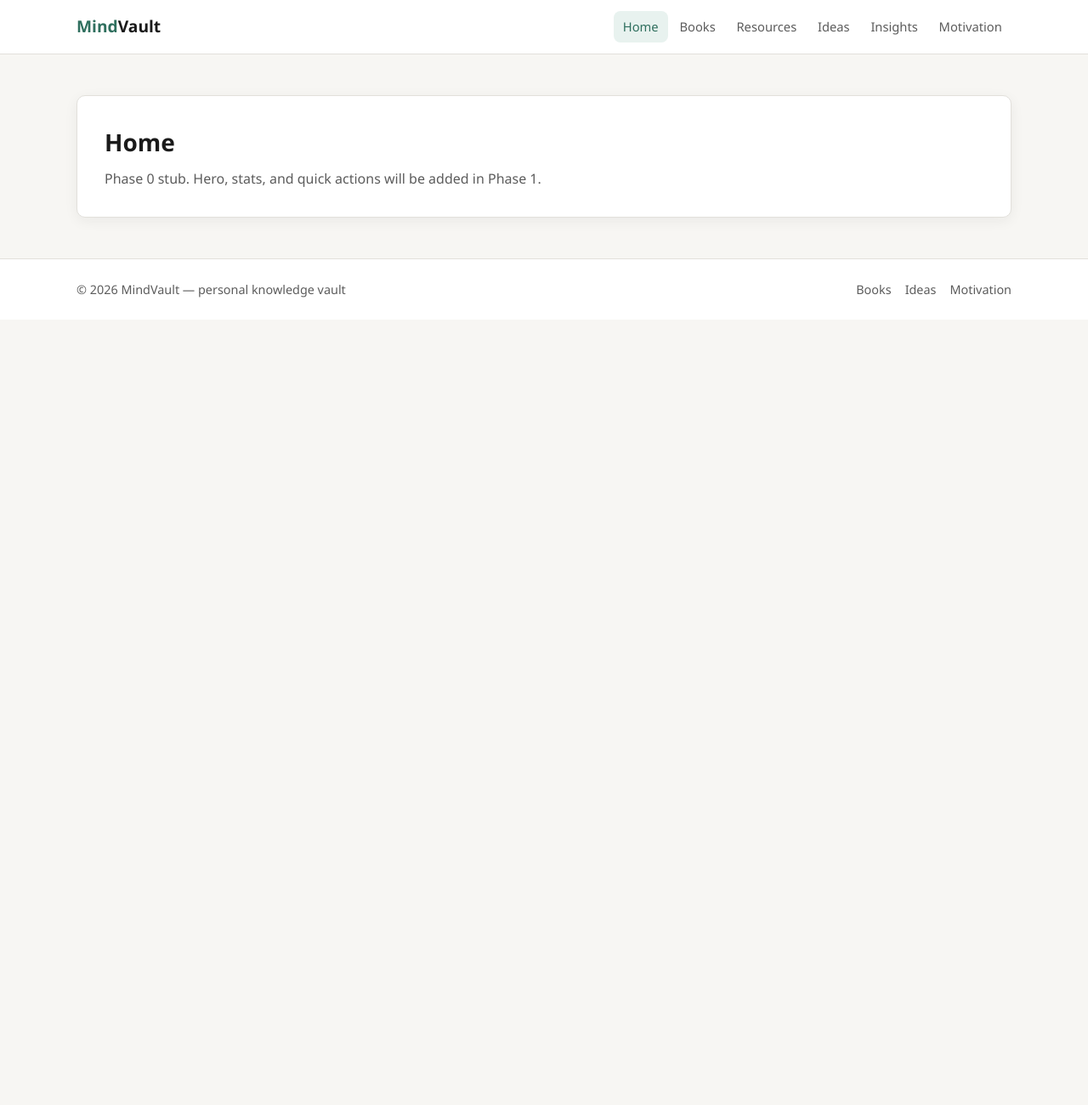
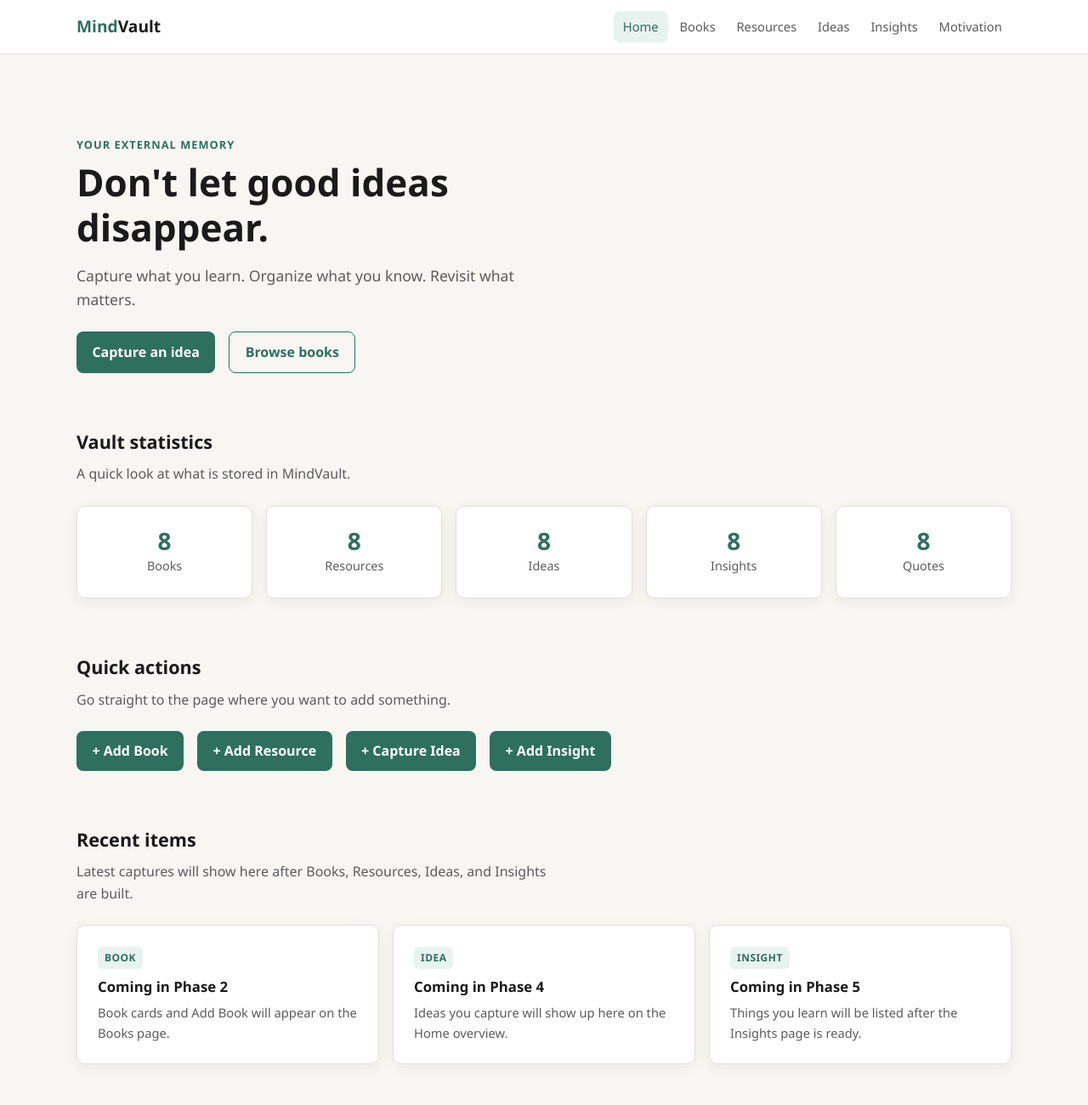
Before and after one commit to shahbaz957/webtech_ass1, a plain HTML site: page index.html in a window 1280 px wide. Shown: the top 1300 px of the page at 85% size. Before the commit the page ends 800 px from the top, so only its background shows below. Drawn offline with Linux system fonts and the light colour scheme.

Commit message:
home page is added with all the quick actions and stats

```diff
--- a/css/style.css
+++ b/css/style.css
@@ -1,5 +1,3 @@
-/* MindVault — Phase 0: design tokens, base, shared layout */
-
 :root {
   --bg: #f7f6f3;
   --surface: #ffffff;
@@ -154,7 +152,7 @@ select {
   background: var(--accent-soft);
 }
 
-/* ----- Main stub ----- */
+/* ----- Main ----- */
 .page-main {
   padding: var(--space-5) 0;
 }
@@ -176,6 +174,137 @@ select {
   color: var(--muted);
 }
 
+.section-title {
+  font-size: 1.35rem;
+  margin-bottom: var(--space-1);
+}
+
+.section-desc {
+  color: var(--muted);
+  margin-bottom: var(--space-3);
+  max-width: 36rem;
+}
+
+/* ----- Home: Hero ----- */
+.hero {
+  padding: var(--space-5) 0 var(--space-4);
+}
+
+.hero-eyebrow {
+  font-size: 0.8rem;
+  font-weight: 600;
+  letter-spacing: 0.08em;
+  text-transform: uppercase;
+  color: var(--accent);
+  margin-bottom: var(--space-1);
+}
+
+.hero h1 {
+  font-size: clamp(1.9rem, 4vw, 2.75rem);
+  line-height: 1.2;
+  margin-bottom: var(--space-2);
+  max-width: 18ch;
+}
+
+.hero-lead {
+  color: var(--muted);
+  font-size: 1.1rem;
+  max-width: 34rem;
+  margin-bottom: var(--space-3);
+}
+
+.hero-actions {
+  display: flex;
+  flex-wrap: wrap;
+  gap: var(--space-2);
+}
+
+/* ----- Home: Statistics (Flexbox row) ----- */
+.statistics {
+  padding: var(--space-4) 0;
+}
+
+.stats-row {
+  display: flex;
+  flex-wrap: wrap;
+  gap: var(--space-2);
+}
+
+.stat-card {
+  flex: 1 1 120px;
+  background: var(--surface);
+  border: 1px solid var(--border);
+  border-radius: var(--radius);
+  padding: var(--space-3) var(--space-2);
+  text-align: center;
+  box-shadow: var(--shadow);
+}
+
+.stat-card strong {
+  display: block;
+  font-size: 1.75rem;
+  color: var(--accent);
+  line-height: 1.2;
+}
+
+.stat-card span {
+  color: var(--muted);
+  font-size: 0.9rem;
+}
+
+/* ----- Home: Quick actions ----- */
+.quick-actions {
+  padding: var(--space-4) 0;
+}
+
+.actions-row {
+  display: flex;
+  flex-wrap: wrap;
+  gap: var(--space-2);
+}
+
+/* ----- Home: Recent items (simple grid) ----- */
+.recent-items {
+  padding: var(--space-4) 0 var(--space-2);
+}
+
+.recent-grid {
+  display: grid;
+  grid-template-columns: repeat(3, 1fr);
+  gap: var(--space-2);
+}
+
+.recent-card {
+  background: var(--surface);
+  border: 1px solid var(--border);
+  border-radius: var(--radius);
+  padding: var(--space-3);
+  box-shadow: var(--shadow);
+}
+
+.recent-type {
+  display: inline-block;
+  font-size: 0.75rem;
+  font-weight: 600;
+  text-transform: uppercase;
+  letter-spacing: 0.04em;
+  color: var(--accent);
+  background: var(--accent-soft);
+  padding: 0.2rem 0.5rem;
+  border-radius: 6px;
+  margin-bottom: var(--space-1);
+}
+
+.recent-card h3 {
+  font-size: 1.05rem;
+  margin-bottom: 0.35rem;
+}
+
+.recent-card p {
+  color: var(--muted);
+  font-size: 0.92rem;
+}
+
 /* ----- Footer ----- */
 .site-footer {
   margin-top: auto;
@@ -188,7 +317,7 @@ select {
   display: flex;
   justify-content: space-between;
   align-items: center;
-  flex-wrap: wrap;
+  flex-wrap: nowrap;
   gap: var(--space-2);
 }
 
@@ -216,6 +345,10 @@ select {
   .site-nav a {
     padding: 0.4rem 0.55rem;
     font-size: 0.85rem;
+  }
+
+  .recent-grid {
+    grid-template-columns: repeat(2, 1fr);
   }
 }
 
@@ -252,4 +385,22 @@ select {
     flex-direction: column;
     align-items: flex-start;
   }
+
+  .hero {
+    padding-top: var(--space-4);
+  }
+
+  .hero-actions,
+  .actions-row {
+    flex-direction: column;
+  }
+
+  .hero-actions .btn,
+  .actions-row .btn {
+    width: 100%;
+  }
+
+  .recent-grid {
+    grid-template-columns: 1fr;
+  }
 }
--- a/index.html
+++ b/index.html
@@ -25,12 +25,89 @@
   </header>
 
   <main class="page-main">
-    <div class="container">
-      <section class="page-stub">
-        <h1>Home</h1>
-        <p>Phase 0 stub. Hero, stats, and quick actions will be added in Phase 1.</p>
-      </section>
-    </div>
+    <!-- Hero: overview of MindVault -->
+    <section class="hero">
+      <div class="container">
+        <p class="hero-eyebrow">Your external memory</p>
+        <h1>Don't let good ideas disappear.</h1>
+        <p class="hero-lead">
+          Capture what you learn. Organize what you know. Revisit what matters.
+        </p>
+        <div class="hero-actions">
+          <a class="btn" href="ideas.html">Capture an idea</a>
+          <a class="btn btn-outline" href="books.html">Browse books</a>
+        </div>
+      </div>
+    </section>
+
+    <!-- Vault statistics (static placeholders until Phase 7) -->
+    <section class="statistics" aria-label="Vault statistics">
+      <div class="container">
+        <h2 class="section-title">Vault statistics</h2>
+        <p class="section-desc">A quick look at what is stored in MindVault.</p>
+        <div class="stats-row">
+          <article class="stat-card">
+            <strong id="stat-books">8</strong>
+            <span>Books</span>
+          </article>
+          <article class="stat-card">
+            <strong id="stat-resources">8</strong>
+            <span>Resources</span>
+          </article>
+          <article class="stat-card">
+            <strong id="stat-ideas">8</strong>
+            <span>Ideas</span>
+          </article>
+          <article class="stat-card">
+            <strong id="stat-insights">8</strong>
+            <span>Insights</span>
+          </article>
+          <article class="stat-card">
+            <strong id="stat-quotes">8</strong>
+            <span>Quotes</span>
+          </article>
+        </div>
+      </div>
+    </section>
+
+    <!-- Quick actions: jump to pages (modals come in later phases) -->
+    <section class="quick-actions" aria-label="Quick actions">
+      <div class="container">
+        <h2 class="section-title">Quick actions</h2>
+        <p class="section-desc">Go straight to the page where you want to add something.</p>
+        <div class="actions-row">
+          <a class="btn" href="books.html">+ Add Book</a>
+          <a class="btn" href="resources.html">+ Add Resource</a>
+          <a class="btn" href="ideas.html">+ Capture Idea</a>
+          <a class="btn" href="insights.html">+ Add Insight</a>
+        </div>
+      </div>
+    </section>
+
+    <!-- Recent items placeholder until Phase 7 wires real data -->
+    <section class="recent-items" aria-label="Recent items">
+      <div class="container">
+        <h2 class="section-title">Recent items</h2>
+        <p class="section-desc">Latest captures will show here after Books, Resources, Ideas, and Insights are built.</p>
+        <div class="recent-grid">
+          <article class="recent-card">
+            <span class="recent-type">Book</span>
+            <h3>Coming in Phase 2</h3>
+            <p>Book cards and Add Book will appear on the Books page.</p>
+          </article>
+          <article class="recent-card">
+            <span class="recent-type">Idea</span>
+            <h3>Coming in Phase 4</h3>
+            <p>Ideas you capture will show up here on the Home overview.</p>
+          </article>
+          <article class="recent-card">
+            <span class="recent-type">Insight</span>
+            <h3>Coming in Phase 5</h3>
+            <p>Things you learn will be listed after the Insights page is ready.</p>
+          </article>
+        </div>
+      </div>
+    </section>
   </main>
 
   <footer class="site-footer">
```
Also changed, not shown: 2 other files.
